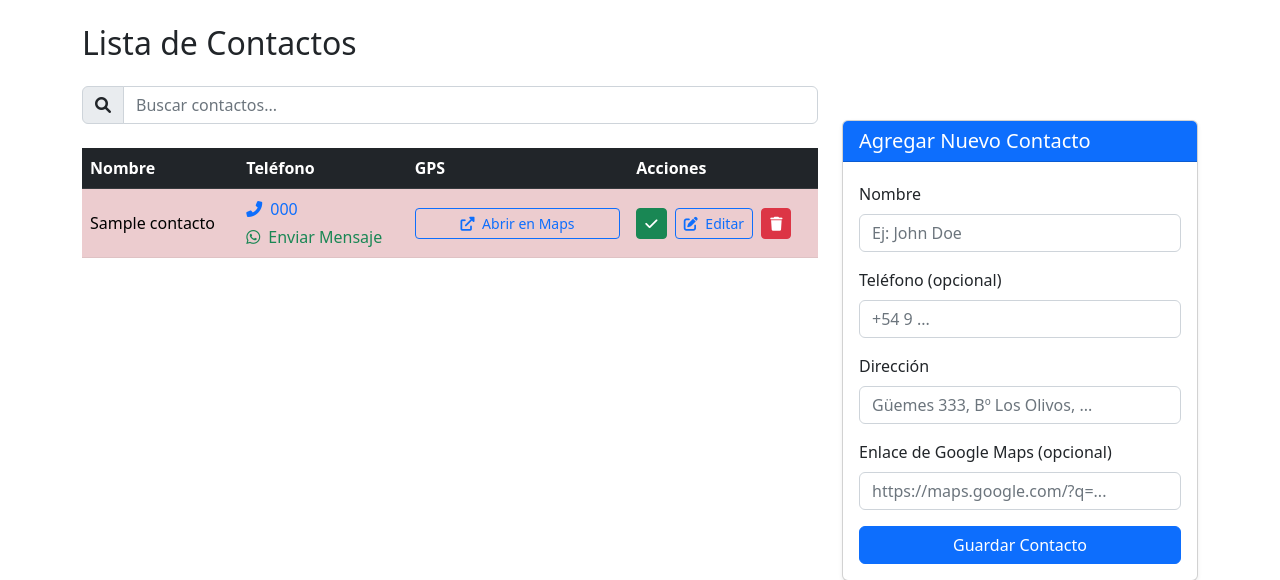
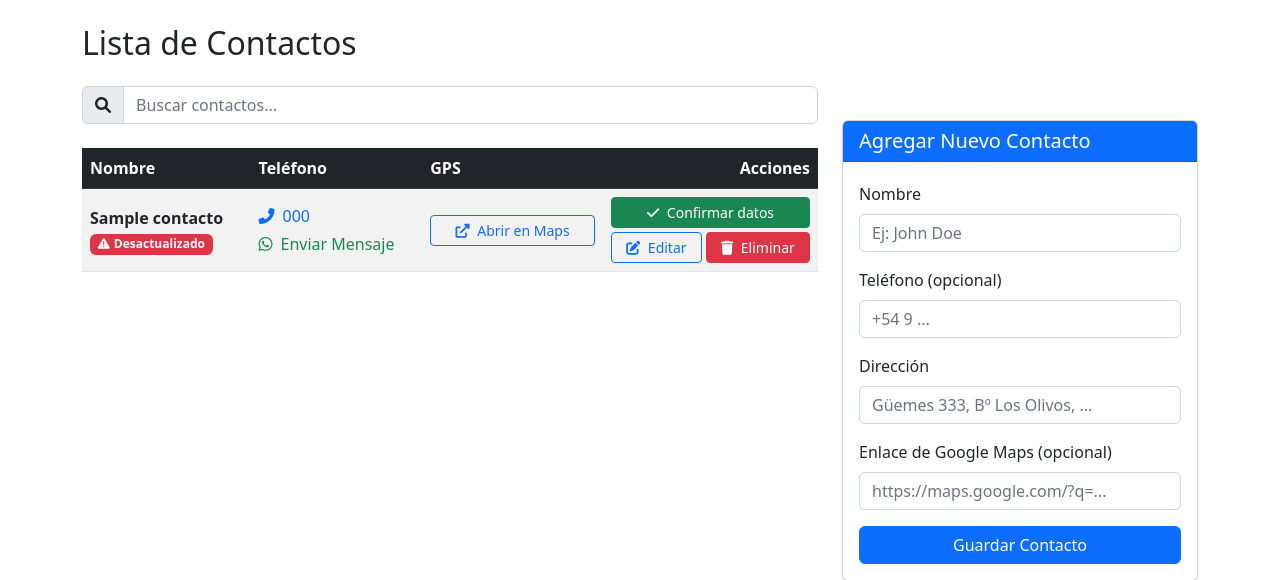
Before and after one commit to GuilloSGit/lista-contactos, a Flask app: page /contactos in a window 1280 px wide. Shown: the part 56-636 px from the top of the page. Run offline with Flask 3, Linux system fonts and the light colour scheme; a user stored in the database is signed in; tables that the repository leaves empty hold one stand-in row (values such as "Sample post"); some libraries are stand-ins or nearby versions.

Commit message:
feat(ui): badge Desactualizado y botones con texto en lista de contactos
Reemplaza el fondo rojo de las filas por un badge, agrega texto a los
botones Confirmar datos y Eliminar, y ordena la columna de acciones.

```diff
--- a/templates/contactos.html
+++ b/templates/contactos.html
@@ -114,23 +114,30 @@
                             <th>Teléfono</th>
                             <th>GPS</th>
                             {% if session.get('rol') == 'admin' %}
-                            <th>Acciones</th>
+                            <th class="text-end">Acciones</th>
                             {% endif %}
                         </tr>
                     </thead>
                     <tbody>
                         {% for contacto in contactos %}
-                        <tr class="{% if contacto.necesita_actualizacion %}table-danger{% endif %}">
-                            <td class="align-middle">{{ contacto.nombre }}</td>
+                        <tr>
+                            <td class="align-middle">
+                                <div class="fw-semibold">{{ contacto.nombre }}</div>
+                                {% if contacto.necesita_actualizacion %}
+                                <span class="badge text-bg-danger mt-1">
+                                    <i class="fas fa-exclamation-triangle me-1"></i>Desactualizado
+                                </span>
+                                {% endif %}
+                            </td>
                             <td class="align-middle">
                                 {% if contacto.telefono %}
                                 <div class="d-flex flex-column gap-1">
-                                    <a href="tel:{{ contacto.telefono }}" class="text-decoration-none">
+                                    <a href="tel:{{ contacto.telefono }}" class="text-decoration-none text-nowrap">
                                         <i class="fas fa-phone-alt me-2"></i>{{ contacto.telefono }}
                                     </a>
                                     <!-- Link WhatsApp -->
                                     <a href="{{ contacto.whatsapp_url }}" target="_blank"
-                                        class="text-decoration-none text-success">
+                                        class="text-decoration-none text-success text-nowrap">
                                         <i class="fab fa-whatsapp me-2"></i>Enviar Mensaje
                                     </a>
                                 </div>
@@ -138,7 +145,7 @@
                                 <span class="text-muted"><i class="fas fa-phone-alt me-2"></i>Sin teléfono</span>
                                 {% endif %}
                             </td>
-                            <td class="align-middle" style="min-width: 200px;">
+                            <td class="align-middle" style="min-width: 160px;">
                                 {% if contacto.gps_url %}
                                 <a href="{{ contacto.gps_url }}" target="_blank"
                                     class="btn btn-sm btn-outline-primary d-block w-100">
@@ -152,29 +159,34 @@
                             </td>
                             {% if session.get('rol') == 'admin' %}
                             <td class="align-middle">
+                                <div class="d-flex flex-column align-items-stretch gap-1" style="min-width: 150px;">
                                     {% if contacto.necesita_actualizacion %}
                                     <form method="POST"
                                         action="{{ url_for('confirmar_actualizacion', contacto_id=contacto.id) }}"
-                                    class="d-inline">
+                                        class="m-0">
                                         <input type="hidden" name="csrf_token" value="{{ csrf_token }}">
-                                    <button type="submit" class="btn btn-sm btn-success me-1"
+                                        <button type="submit" class="btn btn-sm btn-success w-100 text-nowrap"
                                             title="Confirmar datos actualizados">
-                                        <i class="fas fa-check"></i>
+                                            <i class="fas fa-check me-1"></i> Confirmar datos
                                         </button>
                                     </form>
                                     {% endif %}
+                                    <div class="d-flex gap-1">
                                         <a href="{{ url_for('editar_contacto', contacto_id=contacto.id) }}"
-                                    class="btn btn-sm btn-outline-primary me-1">
+                                            class="btn btn-sm btn-outline-primary flex-fill text-nowrap">
                                             <i class="fas fa-edit me-1"></i> Editar
                                         </a>
-                                <form method="POST" action="{{ url_for('eliminar_contacto', contacto_id=contacto.id) }}"
-                                    class="d-inline"
+                                        <form method="POST"
+                                            action="{{ url_for('eliminar_contacto', contacto_id=contacto.id) }}"
+                                            class="m-0 flex-fill"
                                             onsubmit="return confirm('¿Estás seguro de que deseas eliminar a {{ contacto.nombre }}?')">
                                             <input type="hidden" name="csrf_token" value="{{ csrf_token }}">
-                                    <button type="submit" class="btn btn-danger btn-sm">
-                                        <i class="fas fa-trash"></i>
+                                            <button type="submit" class="btn btn-danger btn-sm w-100 text-nowrap">
+                                                <i class="fas fa-trash me-1"></i> Eliminar
                                             </button>
                                         </form>
+                                    </div>
+                                </div>
                             </td>
                             {% endif %}
                         </tr>
@@ -194,8 +206,10 @@
                         <div class="card-body">
                             <div class="d-flex justify-content-between">
                                 {% if contacto.necesita_actualizacion %}
-                                <div class="alert alert-danger d-flex justify-content-between w-100">
-                                    <strong>¡Atención!</strong>&nbsp;Este contacto necesita actualización.
+                                <div class="alert alert-danger d-flex flex-wrap justify-content-between align-items-center gap-2 w-100">
+                                    <span class="badge text-bg-danger">
+                                        <i class="fas fa-exclamation-triangle me-1"></i>Desactualizado
+                                    </span>
                                     {% if session.get('rol') == 'admin' %}
                                     <form method="POST"
                                         action="{{ url_for('confirmar_actualizacion', contacto_id=contacto.id) }}"
@@ -203,7 +217,7 @@
                                         <input type="hidden" name="csrf_token" value="{{ csrf_token }}">
                                         <button type="submit" class="btn btn-sm btn-success"
                                             title="Confirmar datos actualizados">
-                                            <i class="fas fa-check"></i>
+                                            <i class="fas fa-check me-1"></i> Confirmar datos
                                         </button>
                                     </form>
                                     {% endif %}
@@ -273,7 +287,7 @@
                                     onsubmit="return confirm('¿Estás seguro de que deseas eliminar a {{ contacto.nombre }}?')">
                                     <input type="hidden" name="csrf_token" value="{{ csrf_token }}">
                                     <button type="submit" class="btn btn-danger btn-sm">
-                                        <i class="fas fa-trash"></i>
+                                        <i class="fas fa-trash me-1"></i> Eliminar
                                     </button>
                                 </form>
                             </div>
```
Lines whose indentation alone changed are shown as unchanged.
